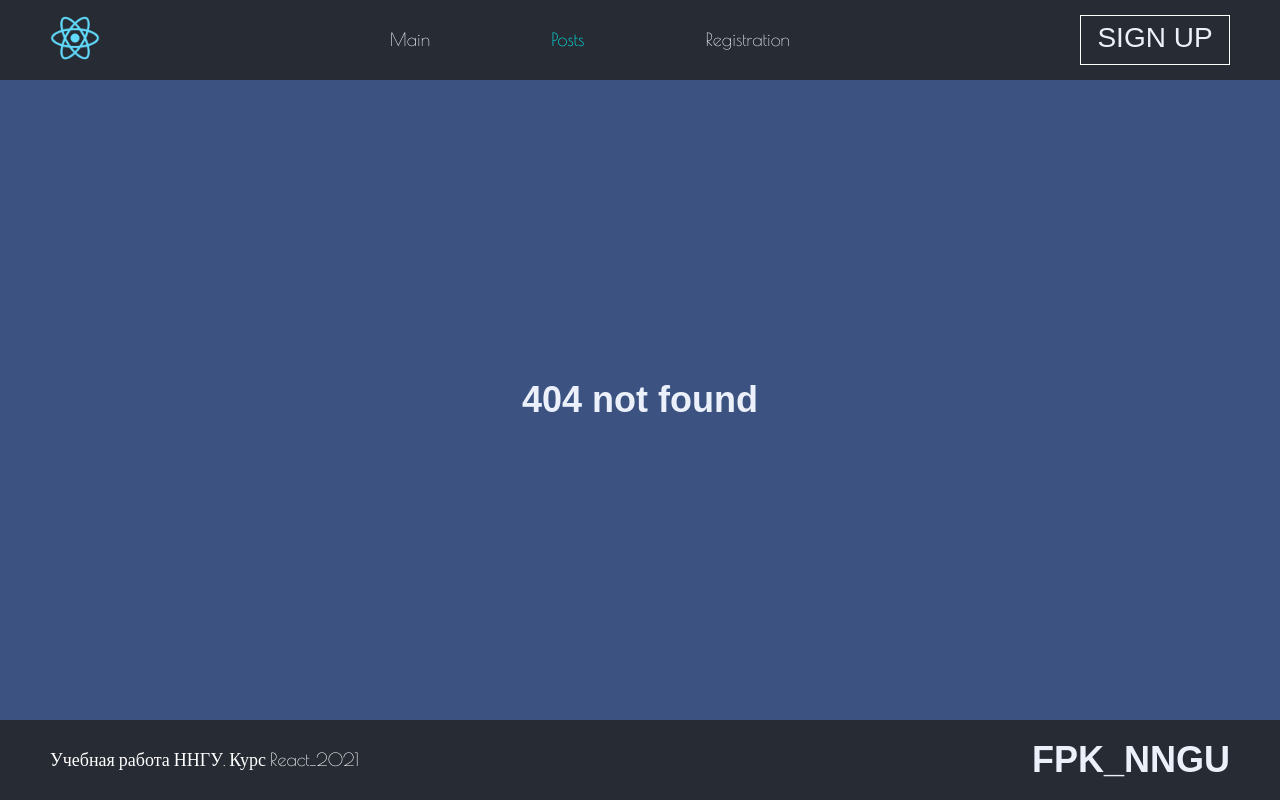
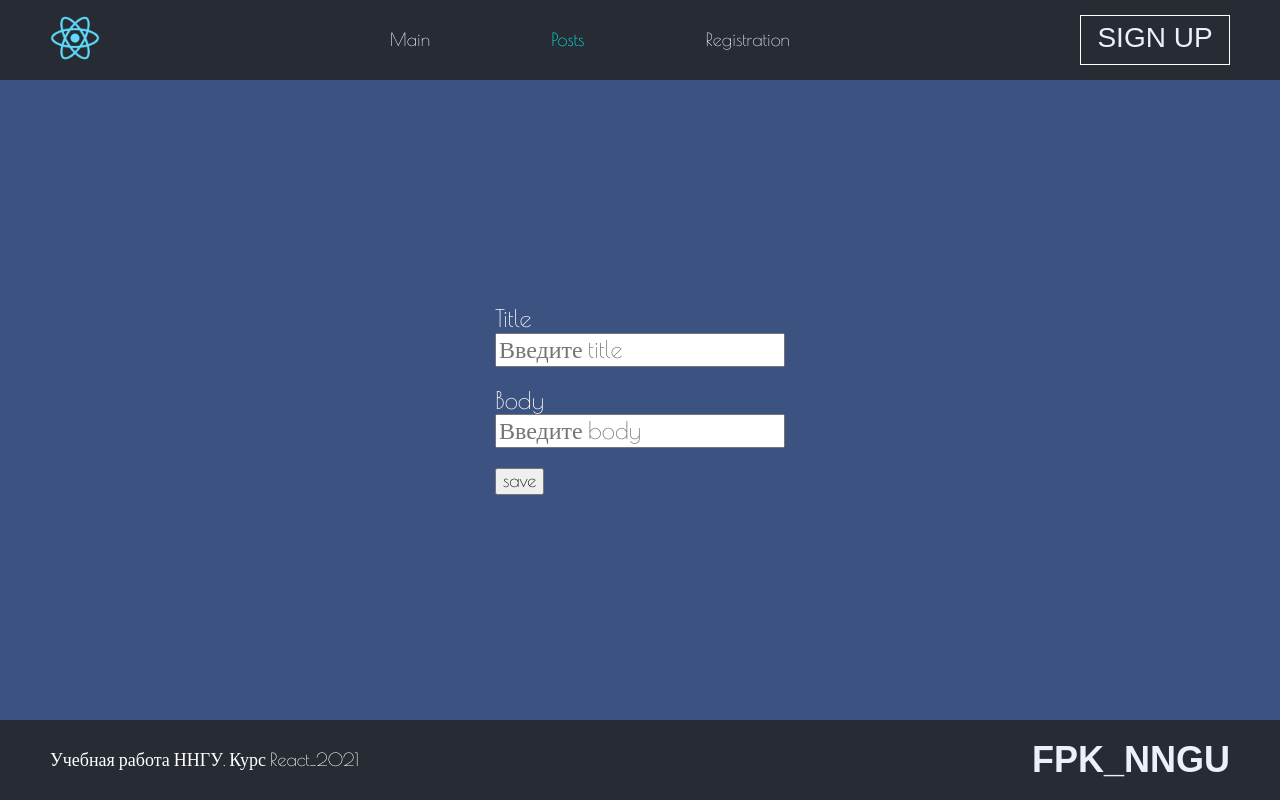
Before and after one commit to ukonsas28/react_course_2021, a React (Create React App) app: page /posts/1/edit in a window 1280 px wide. Before the commit this address had no page. Built offline with nearby package versions, Linux system fonts and the light colour scheme; a web font is replaced by a local one.

Commit message:
edit form put request

```diff
--- a/src/components/OnePost/index.tsx
+++ b/src/components/OnePost/index.tsx
@@ -1,5 +1,5 @@
 import React from "react";
-import { useNavigate } from "react-router-dom";
+import { Link, useNavigate } from "react-router-dom";
 import { OnePostType } from "../../store/Posts/types";
 
 type OnePostPropsType = {
@@ -19,6 +19,10 @@ const OnePost: React.FC<OnePostPropsType> = (props) => {
       <button type="button" onClick={goBack}>
         Назад
       </button>
+      <br />
+      <h2>
+        <Link to="edit">edit</Link>{" "}
+      </h2>
     </div>
   );
 };
--- /dev/null
+++ b/src/components/PostEdit/index.tsx
@@ -0,0 +1,47 @@
+import React, { useState } from "react";
+import makeRequest from "../../network";
+import { OnePostType } from "../../store/Posts/types";
+import Input from "../common/Input";
+
+type PostEditPropsType = {
+  post: OnePostType;
+  submitHandler: (data: OnePostType) => void;
+};
+
+const PostEdit: React.FC<PostEditPropsType> = (props) => {
+  const {
+    post: { title, body, id, userId },
+    submitHandler,
+  } = props;
+  const [titleValue, setTitleValue] = useState(title);
+  const [bodyValue, setBodyValue] = useState(body);
+
+  return (
+    <div>
+      <Input
+        value={titleValue}
+        setValue={setTitleValue}
+        placeholder="Введите title"
+        type="text"
+        title="Title"
+      />
+      <Input
+        value={bodyValue}
+        setValue={setBodyValue}
+        placeholder="Введите body"
+        type="text"
+        title="Body"
+      />
+
+      <button
+        type="button"
+        onClick={() =>
+          submitHandler({ id, userId, title: titleValue, body: bodyValue })
+        }>
+        save
+      </button>
+    </div>
+  );
+};
+
+export default PostEdit;
--- a/src/containers/App/App.tsx
+++ b/src/containers/App/App.tsx
@@ -4,6 +4,7 @@ import PageWrapper from "../../components/common/PageWrapper";
 import MainPage from "../MainPage";
 import NotFoundPage from "../NotFoundPage";
 import OnePostPage from "../OnePostPage";
+import PostEditPage from "../PostEditPage";
 import PostsPage from "../PostsPage";
 import RegistrationPage from "../RegistrationPage";
 
@@ -15,6 +16,7 @@ const App = () => {
         <Route path="/registration" element={<RegistrationPage />} />
         <Route path="/posts" element={<PostsPage />} />
         <Route path="/posts/:id" element={<OnePostPage />} />
+        <Route path="/posts/:id/edit" element={<PostEditPage />} />
         <Route path="*" element={<NotFoundPage />} />
       </Route>
     </Routes>
--- /dev/null
+++ b/src/containers/PostEditPage/index.tsx
@@ -0,0 +1,23 @@
+import React from "react";
+import { useSelector } from "react-redux";
+import { useParams } from "react-router-dom";
+import PostEdit from "../../components/PostEdit";
+import makeRequest from "../../network";
+import { getOnePostData } from "../../store/Posts/selectors";
+import { OnePostType } from "../../store/Posts/types";
+
+const PostEditPage: React.FC = () => {
+  const { id } = useParams();
+  const post = useSelector(getOnePostData);
+
+  const submitHandler = (data: OnePostType) => {
+    makeRequest({
+      method: "PUT",
+      url: `posts/${id}`,
+      data,
+    });
+  };
+  return <PostEdit post={post} submitHandler={submitHandler} />;
+};
+
+export default PostEditPage;
```
